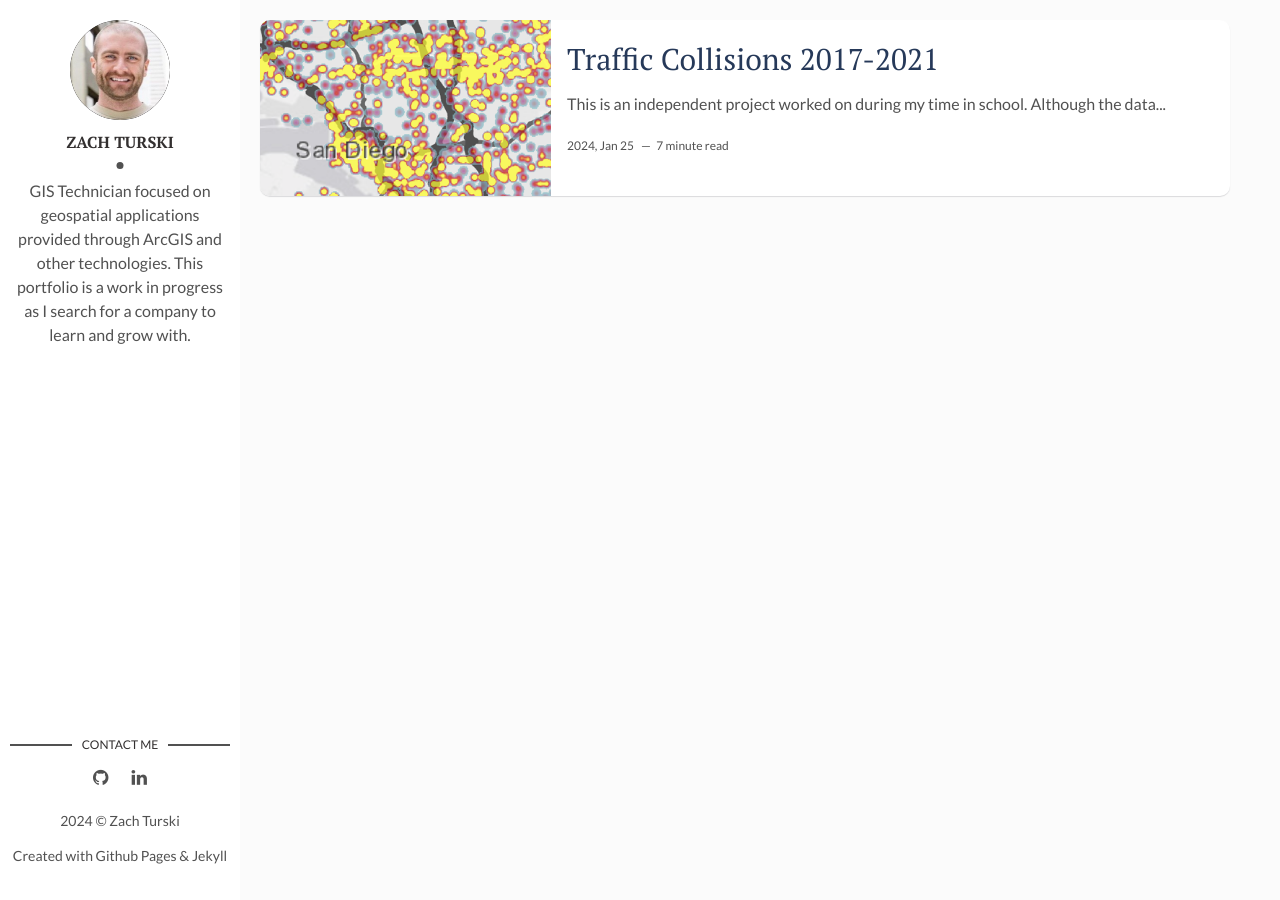
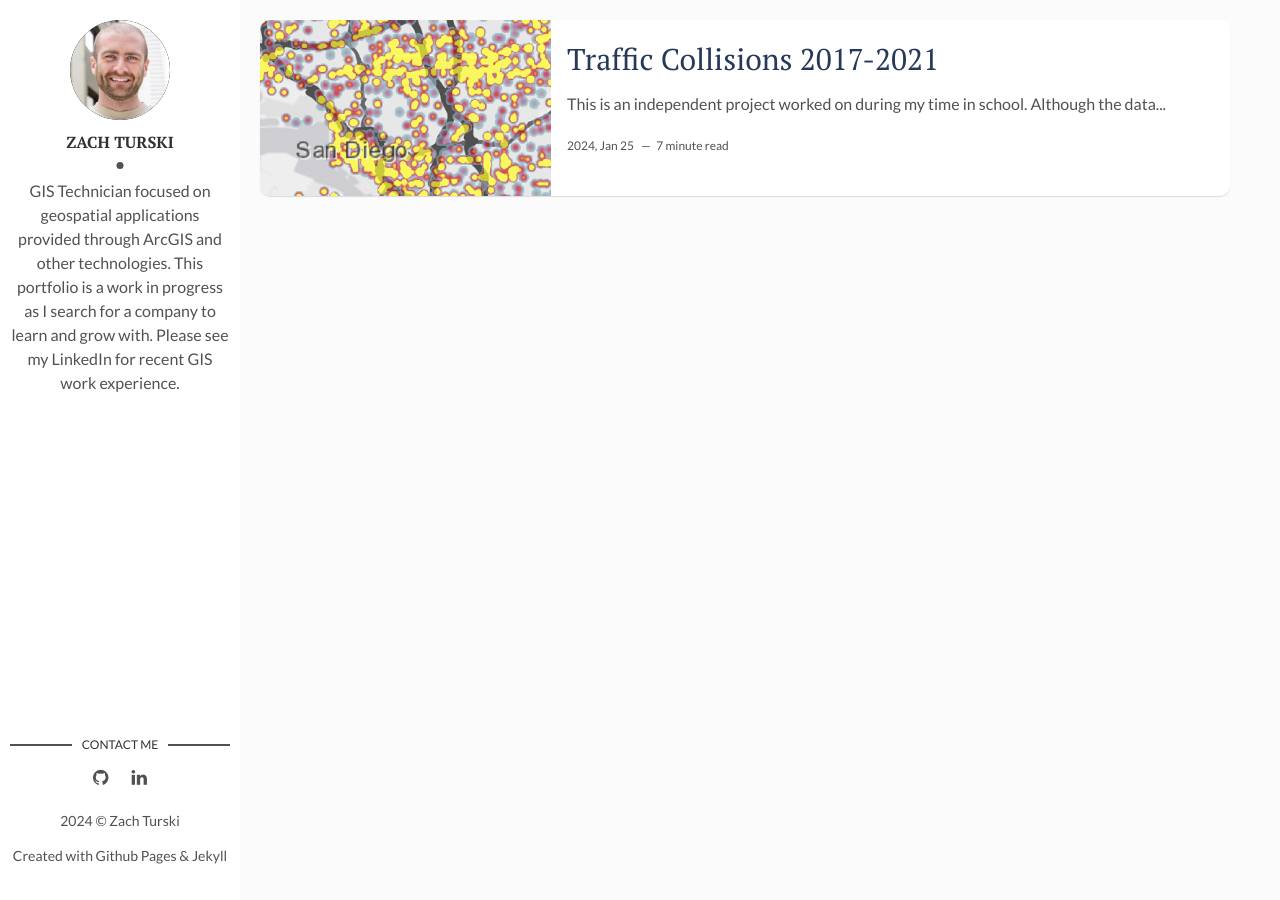
Before and after one commit to zach-tur/zach-tur.github.io, a Jekyll site: the page built from index.html, in a window 1280 px wide. Built offline with Jekyll 4.4.1, drawn with Linux system fonts in a browser that asks for light colours; the list of posts is cut into pages by our own code.

Commit message:
Update _config.yml

```diff
--- a/_config.yml
+++ b/_config.yml
@@ -12,6 +12,7 @@
 about-author: >
   GIS Technician focused on geospatial applications provided through ArcGIS and other technologies.
   This portfolio is a work in progress as I search for a company to learn and grow with.
+  Please see my LinkedIn for recent GIS work experience.
 # social-twitter: # add your Twitter handle
 # social-facebook: # add your Facebook handle
 social-github: zach-tur # add your Github handle
```
